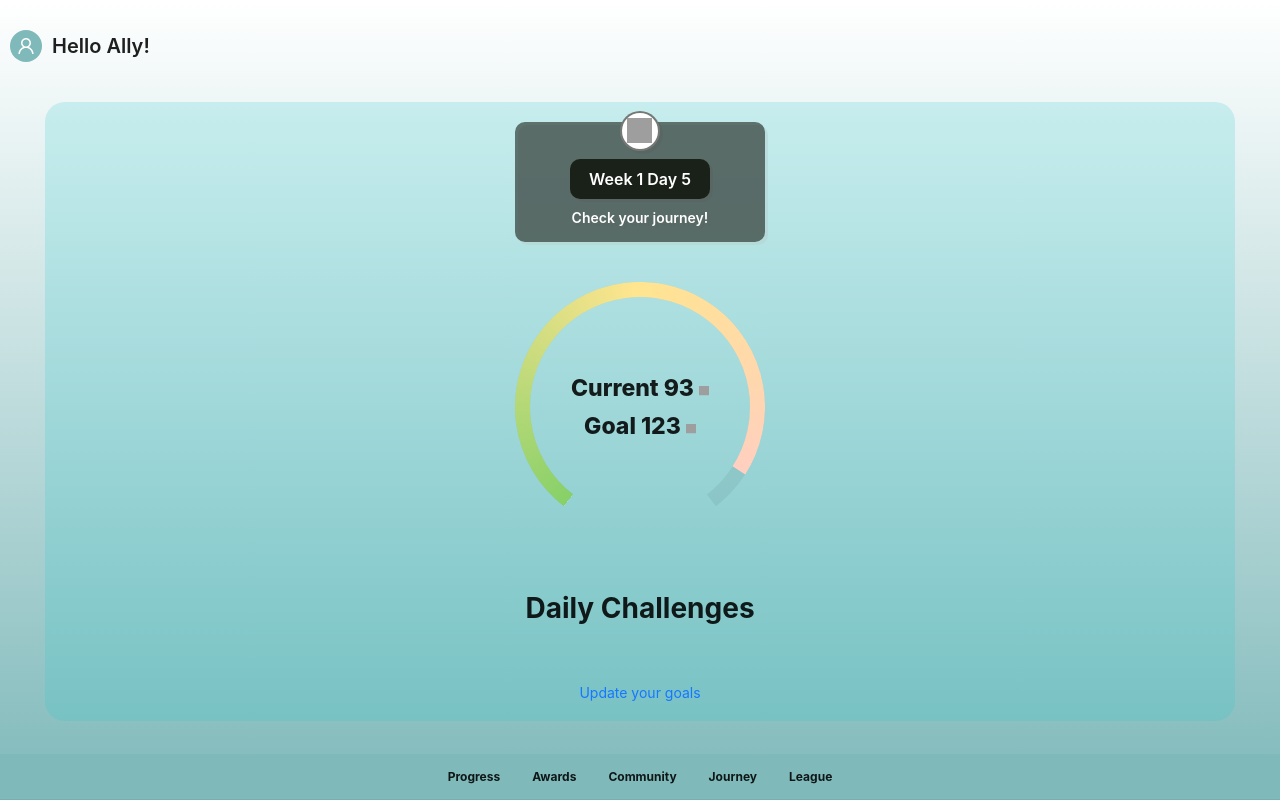
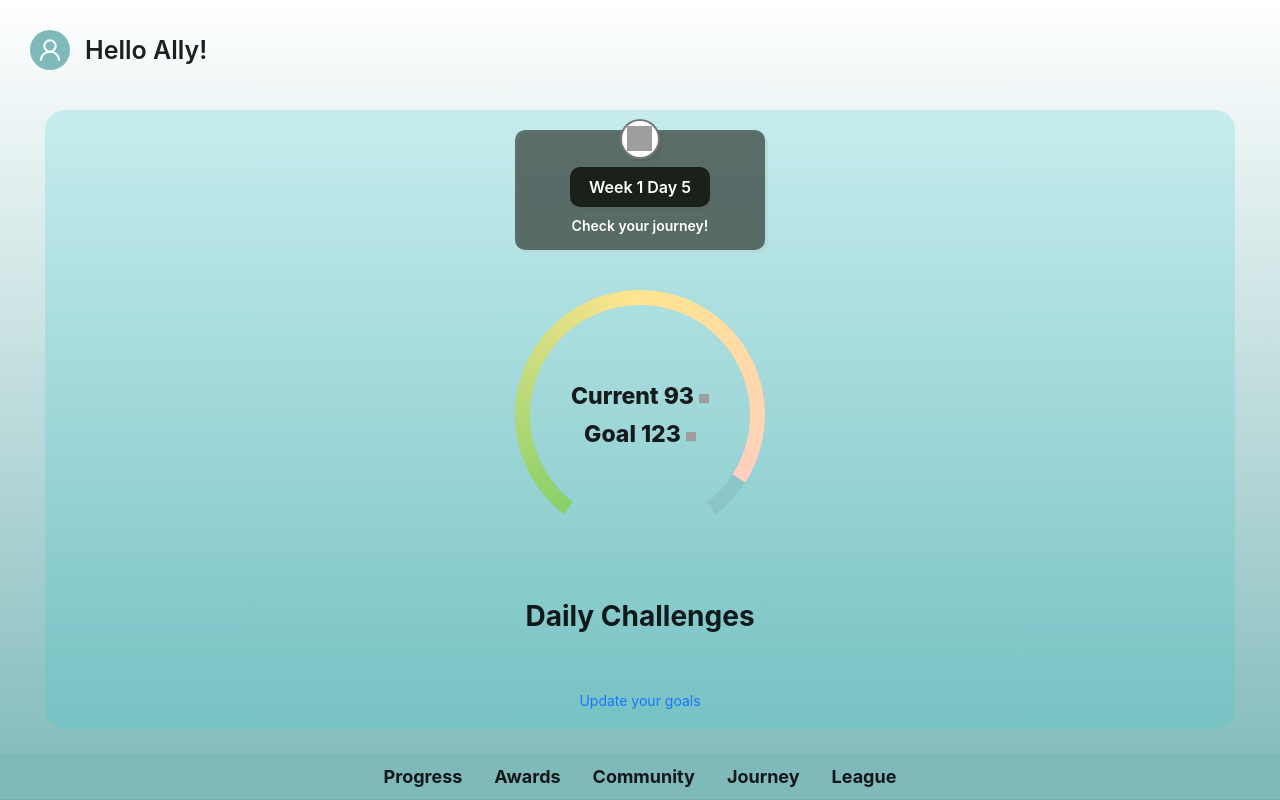
Before and after one commit to GeeksHacking/hackomania2024-JAWS-jawshackomania, a React (Create React App) app: page / in a window 1280 px wide. Built offline with nearby package versions, Linux system fonts and the light colour scheme; grey boxes are pictures that could not be loaded.

Commit message:
minor edits

```diff
--- a/src/component/ActiveContent/index.tsx
+++ b/src/component/ActiveContent/index.tsx
@@ -1,4 +1,4 @@
-import { Card, Col, Divider, Row, Tag } from "antd";
+import { Badge, Card, Col, Divider, Row, Tag } from "antd";
 import { FC } from "react";
 
 export const ActiveContent: FC = () => {
@@ -22,6 +22,11 @@ export const ActiveContent: FC = () => {
           <Col span={12}>
             <div>
               <a>
+                <Badge.Ribbon
+                  text="Hot Discussions"
+                  color="red"
+                  style={{ marginTop: "180px" }}
+                >
                   <Card
                     title={
                       <div
@@ -47,9 +52,9 @@ export const ActiveContent: FC = () => {
                     cover={<img alt="example" src="event10.jpg" />}
                   >
                     <p>
-                    Leading the charge for sustainability in Singapore, our eco
-                    warriors are dedicated to protecting the environment through
-                    collective action and advocacy.
+                      Leading the charge for sustainability in Singapore, our
+                      eco warriors are dedicated to protecting the environment
+                      through collective action and advocacy.
                     </p>
 
                     <p>Members: 250</p>
@@ -59,6 +64,7 @@ export const ActiveContent: FC = () => {
                     <Tag color="#2db7f5">Tampines</Tag>
                     <Tag color="#87d068">Energy</Tag>
                   </Card>
+                </Badge.Ribbon>
               </a>
             </div>
           </Col>
--- a/src/component/Banner/index.tsx
+++ b/src/component/Banner/index.tsx
@@ -23,7 +23,7 @@ export const Banner: FC = () => {
       style={{
         flex: 'auto',
         backgroundColor: '#7fb9ba',
-        fontSize: '12px',
+        fontSize: '18px',
         justifyContent: "center",
         fontWeight: "700"
       }}
--- a/src/component/JoinContent/index.tsx
+++ b/src/component/JoinContent/index.tsx
@@ -1,4 +1,4 @@
-import { Button, Card, Col, Divider, Input, Row, Tag } from "antd";
+import { Badge, Button, Card, Col, Divider, Input, Row, Tag } from "antd";
 import { FC } from "react";
 import { Leaf } from "../Leaf";
 
@@ -35,11 +35,12 @@ export const JoinContent: FC = () => {
           boxShadow: "3px 3px #bcd4d4",
           border: "2px solid #bcd4d4",
           gap: "10px",
+          maxWidth: "80vw"
         }}
       >
         <div style={{ fontSize: "23px" }}>JOIN A PRIVATE LEAGUE?</div>
         <div style={{ gap: "3px", fontWeight: 500 }}>
-          <div>
+          <div style={{textAlign: "center"}}>
             Join your friend's league, compete together for more rewards and{" "}
             <img src="/greenleaf.png" width="15" height="15" alt="" /> !
           </div>
@@ -107,6 +108,11 @@ export const JoinContent: FC = () => {
           <Col span={12}>
             <div>
               <a>
+              <Badge.Ribbon
+                  text="Hot Discussions"
+                  color="red"
+                  style={{ marginTop: "160px" }}
+                >
                 <Card
                   title={
                     <div
@@ -144,6 +150,7 @@ export const JoinContent: FC = () => {
                   <Tag color="blue">Trending</Tag>
                   <Tag color="geekblue">Free</Tag>
                 </Card>
+                </Badge.Ribbon>
               </a>
             </div>
           </Col>
--- a/src/component/Profile/index.tsx
+++ b/src/component/Profile/index.tsx
@@ -5,9 +5,24 @@ import { UserOutlined } from "@ant-design/icons";
 
 export const Profile: FC = () => {
   return (
-    <div style={{ gap: "10px", display: "flex", alignItems: "center", flexDirection: "row",padding: "10px", fontSize: 20, fontWeight: 600 }}>
-      <Avatar style={{ backgroundColor: '#7fb9ba' }} icon={<UserOutlined />} />
-      <div>Hello Ally!</div>
+    <div
+      style={{
+        gap: "15px",
+        display: "flex",
+        alignItems: "center",
+        flexDirection: "row",
+        padding: "10px",
+        fontSize: 20,
+        fontWeight: 600,
+        marginLeft: "20px",
+      }}
+    >
+      <Avatar
+        style={{ backgroundColor: "#7fb9ba" }}
+        size="large"
+        icon={<UserOutlined />}
+      />
+      <div style={{fontSize: "25px"}}>Hello Ally!</div>
     </div>
   );
 };
```
Lines whose indentation alone changed are shown as unchanged.
